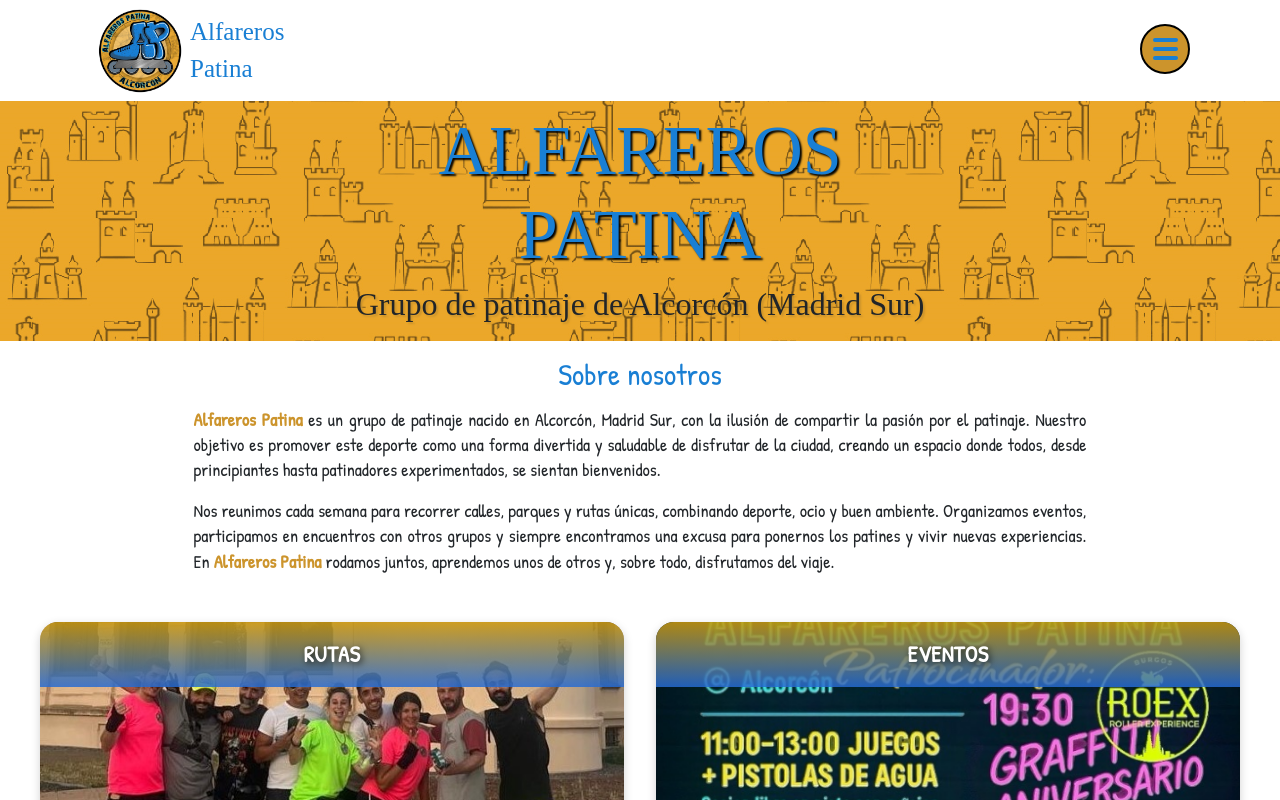
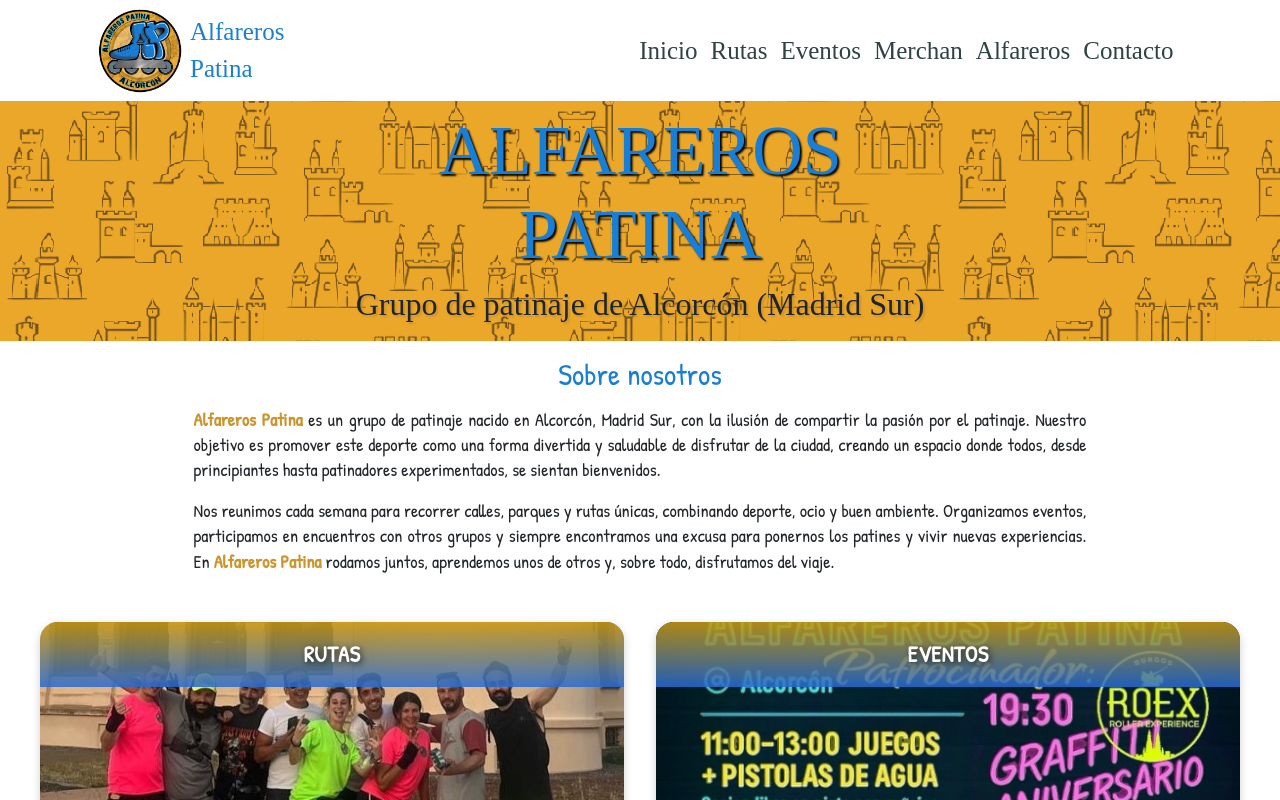
Before and after one commit to CHIPIXB/alfareros-patina, an Angular app: page / in a window 1280 px wide. Shown: the top 800 px of the page. Built offline with nearby package versions, Linux system fonts and the light colour scheme; a web font is replaced by a local one.

Commit message:
modificacion estética de el ul del header

```diff
--- a/src/app/components/header/header.css
+++ b/src/app/components/header/header.css
@@ -98,11 +98,6 @@ button.hamburguesa {
             backdrop-filter: blur(50px);
             border-radius: 10px;
 
-            border-bottom: 2px solid white;
-            border-left: 2px solid var(--color-principal);
-            border-right: 2px solid var(--color-principal);
-            border-radius: 10px;
-
                 a {
                     display: block;
                     width: 100%;
@@ -118,3 +113,37 @@ button.hamburguesa {
 .menu ul.active {
     display: flex;
 }
+
+.solo-desktop {
+    display: none;
+}
+
+@media (min-width: 768px) {
+    .menu-hamburguesa button {
+        display: none;
+    }
+
+    .menu ul {
+        display: flex;
+        position: static;
+        flex-direction: row;
+        background: none;
+        width: auto;
+    }
+
+    .menu ul li:hover {
+        transform: scale(1.05);
+        transition: 0.3s;
+    }
+
+    .menu ul li a:hover {
+        color: var(--color-principal);
+        transition: 0.2s;
+    }
+}
+
+@media (min-width: 992px) {
+    .solo-desktop {
+        display: block;
+    }
+}
--- a/src/app/components/header/header.html
+++ b/src/app/components/header/header.html
@@ -1,8 +1,8 @@
 <div class="header">
     <nav class="menu container">
         <figure>
-            <a href="">
-                <img src="../../../assets/img/logo-blanco.jpeg" alt="Logo Alfareros" routerLink="/home">
+            <a routerLink="/home">
+                <img src="../../../assets/img/logo-blanco.jpeg" alt="Logo Alfareros">
                 <figcaption class="logo-texto">Alfareros <br> Patina</figcaption>
             </a>
         </figure>
@@ -15,6 +15,9 @@
             </button>
 
             <ul  [class.active]="menuAbierto">
+                <li class="solo-desktop" routerLinkActive="active" [routerLinkActiveOptions]="{ exact: true }">
+                    <a routerLink="/home" (click)="menuAbierto = false">Inicio</a>
+                </li>
                 <li routerLinkActive="active" [routerLinkActiveOptions]="{ exact: true }">
                     <a routerLink="/rutas" (click)="menuAbierto = false">Rutas</a>
                 </li>
```
